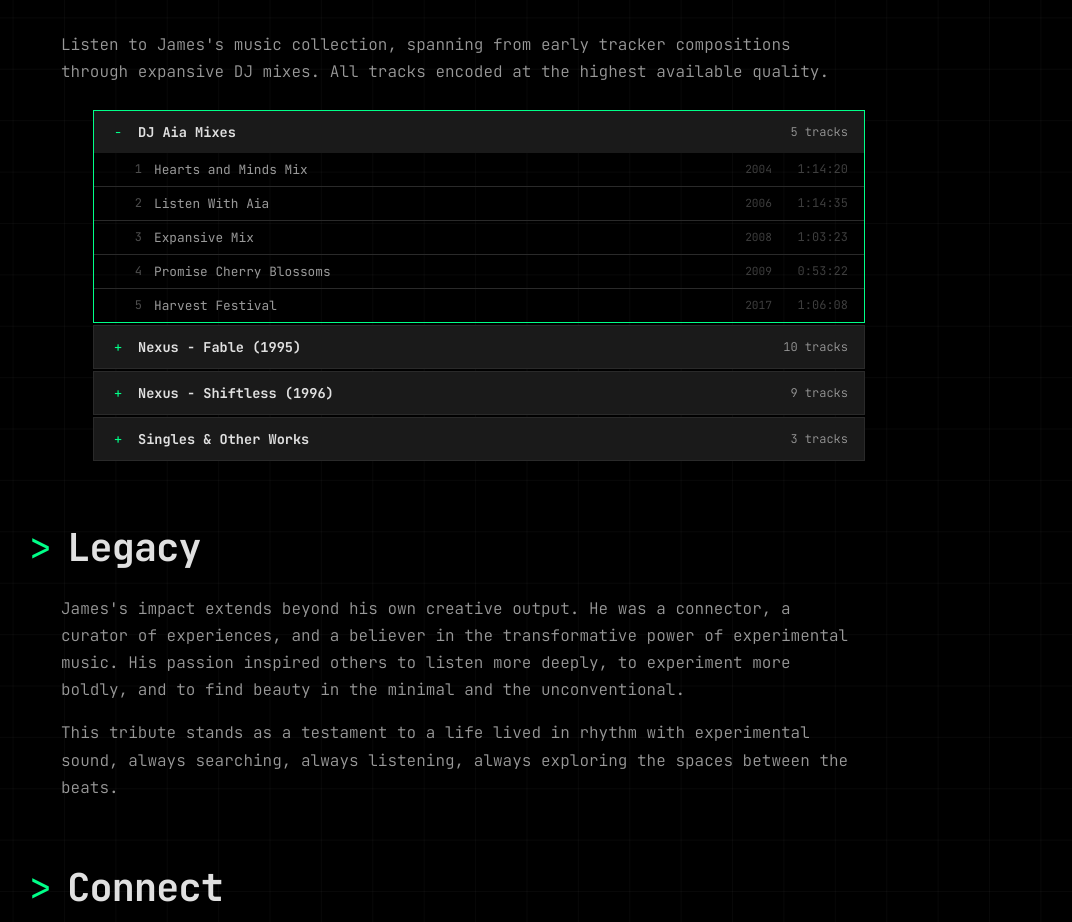
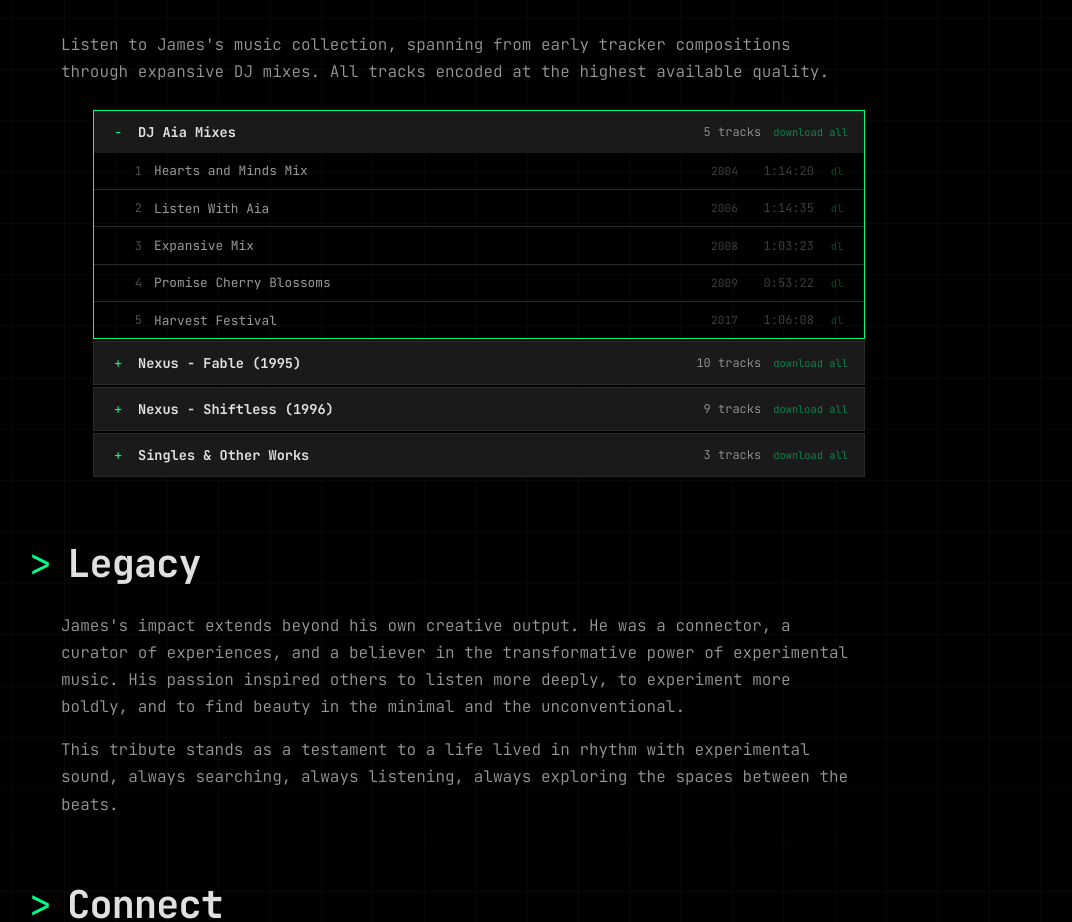
Before and after one commit to foxpress-design/listenable-music, a React (Vite) app: page / in a window 1280 px wide. Shown: the part 2141-3063 px from the top of the page, without its empty margins (193-1265 px from the left). Built offline with nearby package versions, Linux system fonts and the light colour scheme.

Commit message:
Add GA4 analytics and track/album downloads (v0.6.0)
GA4 fires custom events for track_play, track_download, and
album_download. Each track row has a "dl" button. Each album
header has a "download all" button that fetches all tracks,
zips them client-side with JSZip, and triggers a save dialog.

```diff
--- a/index.html
+++ b/index.html
@@ -9,6 +9,14 @@
     <link rel="preconnect" href="https://fonts.googleapis.com">
     <link rel="preconnect" href="https://fonts.gstatic.com" crossorigin>
     <link href="https://fonts.googleapis.com/css2?family=JetBrains+Mono:wght@300;400;700&display=swap" rel="stylesheet">
+    <!-- Google tag (gtag.js) -->
+    <script async src="https://www.googletagmanager.com/gtag/js?id=G-WY60X13D13"></script>
+    <script>
+      window.dataLayer = window.dataLayer || [];
+      function gtag(){dataLayer.push(arguments);}
+      gtag('js', new Date());
+      gtag('config', 'G-WY60X13D13');
+    </script>
   </head>
   <body>
     <div id="root"></div>
--- a/package.json
+++ b/package.json
@@ -1,7 +1,7 @@
 {
   "name": "listenable-music",
   "private": true,
-  "version": "0.5.1",
+  "version": "0.6.0",
   "type": "module",
   "scripts": {
     "dev": "vite",
@@ -10,6 +10,8 @@
     "preview": "vite preview"
   },
   "dependencies": {
+    "file-saver": "^2.0.5",
+    "jszip": "^3.10.1",
     "react": "^19.2.0",
     "react-dom": "^19.2.0"
   },
--- a/src/MusicPlayer.css
+++ b/src/MusicPlayer.css
@@ -303,6 +303,25 @@
   font-weight: 300;
 }
 
+.player-album-dl {
+  font-size: 0.65rem;
+  color: var(--accent);
+  opacity: 0.5;
+  font-weight: 300;
+  cursor: pointer;
+  transition: opacity 0.15s ease;
+  flex-shrink: 0;
+}
+
+.player-album-dl:hover {
+  opacity: 1;
+}
+
+.player-album-dl.downloading {
+  opacity: 1;
+  animation: hpBlink 1s infinite;
+}
+
 .player-tracklist {
   border: 1px solid var(--accent);
   border-top: none;
@@ -413,6 +432,25 @@
   letter-spacing: -1px;
 }
 
+.player-track-dl {
+  font-size: 0.65rem;
+  color: var(--accent);
+  opacity: 0.3;
+  flex-shrink: 0;
+  cursor: pointer;
+  transition: opacity 0.15s ease;
+  padding: 0.2rem 0.3rem;
+}
+
+.player-track-dl:hover {
+  opacity: 1;
+}
+
+.player-track-dl.downloading {
+  opacity: 1;
+  animation: hpBlink 1s infinite;
+}
+
 /* ========== Responsive ========== */
 
 @media (max-width: 768px) {
--- a/src/MusicPlayer.jsx
+++ b/src/MusicPlayer.jsx
@@ -1,6 +1,8 @@
 import { useState, useRef } from 'react'
 import './MusicPlayer.css'
 import { albums, allTracks } from './tracks'
+import { downloadTrack, downloadAlbum } from './downloads'
+import { trackDownload, trackAlbumDownload } from './analytics'
 
 function formatTime(seconds) {
   if (!seconds || isNaN(seconds)) return '0:00'
@@ -168,8 +170,40 @@ export function HeaderPlayer({ player }) {
 
 export default function MusicPlayer({ player }) {
   const [expandedAlbum, setExpandedAlbum] = useState(0)
+  const [downloading, setDownloading] = useState(null) // 'albumIdx-trackIdx' or 'album-albumIdx'
+  const [zipProgress, setZipProgress] = useState(null) // { current, total }
 
   const { currentTrack, isPlaying, playTrack, togglePlay } = player
+
+  const handleTrackDownload = async (e, track, album) => {
+    e.stopPropagation()
+    const key = `${track.src}`
+    setDownloading(key)
+    trackDownload(track, album.title)
+    try {
+      await downloadTrack(track)
+    } catch (err) {
+      console.error('Download failed:', err)
+    }
+    setDownloading(null)
+  }
+
+  const handleAlbumDownload = async (e, album, albumIdx) => {
+    e.stopPropagation()
+    const key = `album-${albumIdx}`
+    setDownloading(key)
+    setZipProgress({ current: 0, total: album.tracks.length })
+    trackAlbumDownload(album.title, album.tracks.length)
+    try {
+      await downloadAlbum(album, (current, total, zipping) => {
+        setZipProgress({ current, total, zipping })
+      })
+    } catch (err) {
+      console.error('Album download failed:', err)
+    }
+    setDownloading(null)
+    setZipProgress(null)
+  }
 
   return (
     <div className="music-player">
@@ -183,12 +217,23 @@ export default function MusicPlayer({ player }) {
               <span className="player-album-toggle">{expandedAlbum === albumIdx ? '-' : '+'}</span>
               <span className="player-album-title">{album.title}</span>
               <span className="player-album-count">{album.tracks.length} tracks</span>
+              <span
+                className={`player-album-dl ${downloading === `album-${albumIdx}` ? 'downloading' : ''}`}
+                onClick={(e) => handleAlbumDownload(e, album, albumIdx)}
+                title={`Download ${album.title}`}
+              >
+                {downloading === `album-${albumIdx}`
+                  ? (zipProgress?.zipping ? 'zipping...' : `${zipProgress?.current}/${zipProgress?.total}`)
+                  : 'download all'
+                }
+              </span>
             </button>
 
             {expandedAlbum === albumIdx && (
               <div className="player-tracklist">
                 {album.tracks.map((track, trackIdx) => {
                   const isActive = currentTrack?.src === track.src
+                  const dlKey = track.src
                   return (
                     <button
                       key={trackIdx}
@@ -212,6 +257,13 @@ export default function MusicPlayer({ player }) {
                       <span className="player-track-title">{track.title}</span>
                       {track.year && <span className="player-track-year">{track.year}</span>}
                       <span className="player-track-duration">{track.duration}</span>
+                      <span
+                        className={`player-track-dl ${downloading === dlKey ? 'downloading' : ''}`}
+                        onClick={(e) => handleTrackDownload(e, track, album)}
+                        title={`Download ${track.title}`}
+                      >
+                        {downloading === dlKey ? '...' : 'dl'}
+                      </span>
                     </button>
                   )
                 })}
--- /dev/null
+++ b/src/analytics.js
@@ -0,0 +1,26 @@
+export function trackEvent(eventName, params) {
+  if (typeof window.gtag === 'function') {
+    window.gtag('event', eventName, params)
+  }
+}
+
+export function trackPlay(track, albumTitle) {
+  trackEvent('track_play', {
+    track_title: track.title,
+    album_name: albumTitle || '',
+  })
+}
+
+export function trackDownload(track, albumTitle) {
+  trackEvent('track_download', {
+    track_title: track.title,
+    album_name: albumTitle || '',
+  })
+}
+
+export function trackAlbumDownload(albumTitle, trackCount) {
+  trackEvent('album_download', {
+    album_name: albumTitle,
+    track_count: trackCount,
+  })
+}
--- /dev/null
+++ b/src/downloads.js
@@ -0,0 +1,28 @@
+import JSZip from 'jszip'
+import { saveAs } from 'file-saver'
+
+export async function downloadTrack(track) {
+  const response = await fetch(track.src)
+  const blob = await response.blob()
+  const filename = track.src.split('/').pop()
+  saveAs(blob, filename)
+}
+
+export async function downloadAlbum(album, onProgress) {
+  const zip = new JSZip()
+  const total = album.tracks.length
+
+  for (let i = 0; i < total; i++) {
+    const track = album.tracks[i]
+    if (onProgress) onProgress(i + 1, total)
+    const response = await fetch(track.src)
+    const blob = await response.blob()
+    const filename = track.src.split('/').pop()
+    zip.file(filename, blob)
+  }
+
+  if (onProgress) onProgress(total, total, true)
+  const content = await zip.generateAsync({ type: 'blob' })
+  const safeName = album.title.replace(/[^a-zA-Z0-9 -]/g, '').replace(/\s+/g, '-')
+  saveAs(content, `${safeName}.zip`)
+}
--- a/src/useAudioPlayer.js
+++ b/src/useAudioPlayer.js
@@ -1,5 +1,6 @@
 import { useState, useRef, useEffect, useCallback } from 'react'
 import { allTracks } from './tracks'
+import { trackPlay } from './analytics'
 
 export default function useAudioPlayer() {
   const audioRef = useRef(null)
@@ -23,6 +24,7 @@ export default function useAudioPlayer() {
     setCurrentTime(0)
     setDuration(0)
     pendingPlayRef.current = true
+    trackPlay(track, track.albumTitle || '')
     const audio = audioRef.current
     if (audio) {
       audio.pause()
```
Also changed, not shown: 2 other files (tests, documents, lock files or other folders).
